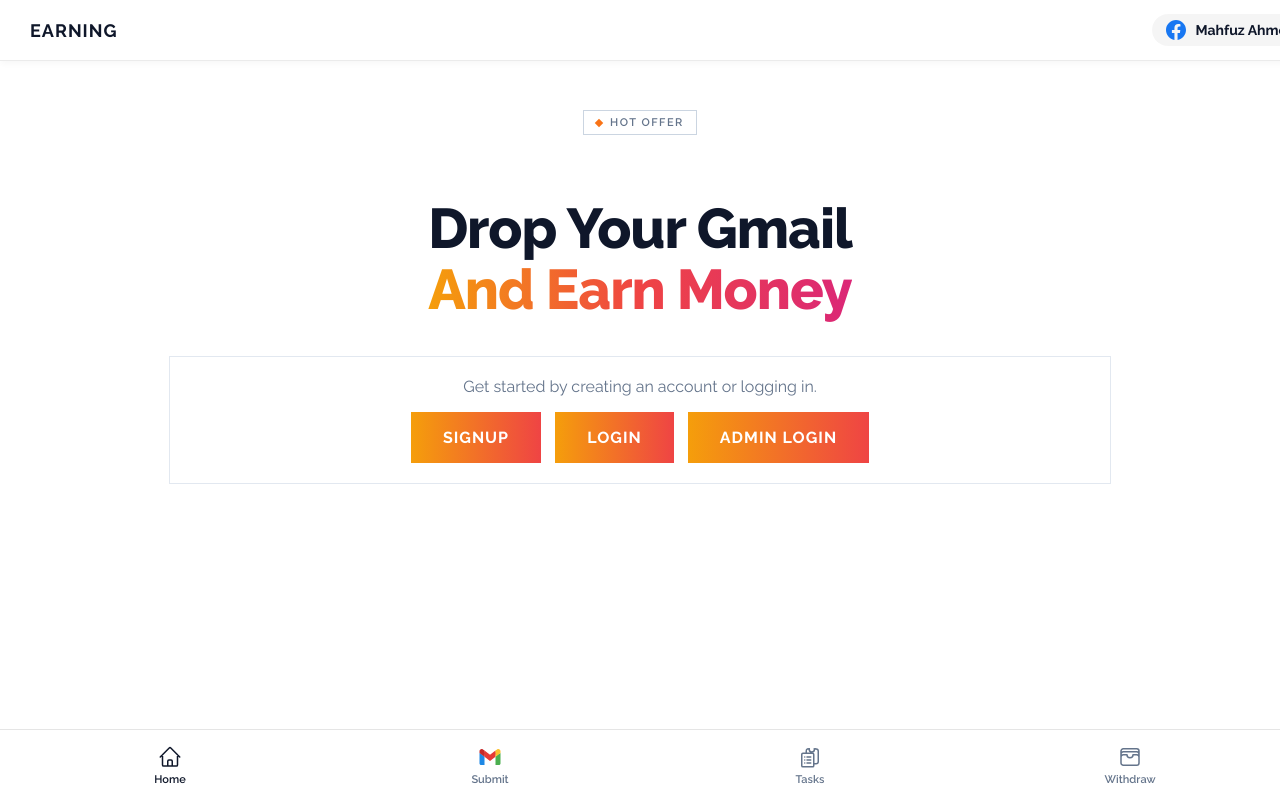
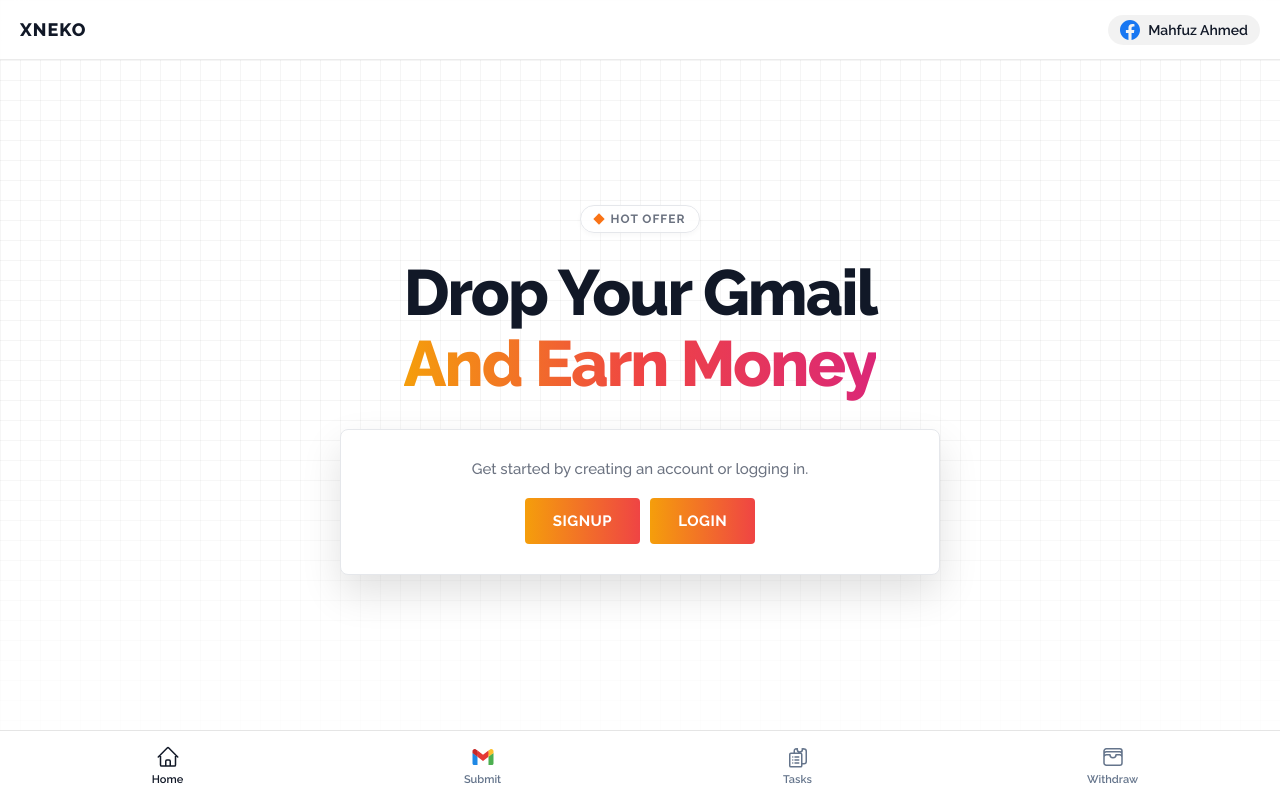
Before and after one commit to shahariarmahfuz/gmail, a FastAPI app: page / in a window 1280 px wide. Run offline with FastAPI, Linux system fonts and the light colour scheme; parts of the project's set-up code (start-up, migrations or seed data) failed here and were passed over.

Commit message:
Update home.html

```diff
--- a/templates/home.html
+++ b/templates/home.html
@@ -3,60 +3,248 @@
 <head>
   <meta charset="UTF-8">
   <meta name="viewport" content="width=device-width, initial-scale=1.0">
-  <title>Earning</title>
+  <title>Home - xneko</title>
+
   <link rel="preconnect" href="https://fonts.googleapis.com">
   <link rel="preconnect" href="https://fonts.gstatic.com" crossorigin>
-  <link href="https://fonts.googleapis.com/css2?family=Raleway:wght@400;500;600;700;800;900&display=swap" rel="stylesheet">
+  <link href="https://fonts.googleapis.com/css2?family=Raleway:wght@300;400;500;600;700;800&display=swap" rel="stylesheet">
+
+  <style>
+    /* --- CSS Variables & Reset --- */
+    :root{
+      --bg-body: #ffffff;
+      --card-bg: #ffffff;
+      --text-main: #111827;
+      --text-muted: #6b7280;
+      --border: #e5e7eb;
+      --shadow: 0 18px 40px rgba(0,0,0,0.12);
+      --btn: #111827;
+      --btn-hover: #0b1220;
+      --gradient-btn: linear-gradient(to right, #f59e0b, #ef4444);
+    }
+
+    * {
+      box-sizing: border-box;
+      margin: 0;
+      padding: 0;
+    }
+
+    body {
+      font-family: 'Raleway', sans-serif;
+      background-color: var(--bg-body);
+      color: var(--text-main);
+      min-height: 100vh;
+      position: relative;
+    }
+
+    /* --- GRID BACKGROUND --- */
+    .grid-wrapper {
+      position: fixed;
+      top: 0;
+      left: 0;
+      width: 100%;
+      height: 100vh;
+      z-index: -1;
+      pointer-events: none;
+      background-color: #ffffff;
+      overflow: hidden;
+    }
+
+    .grid-background {
+      position: absolute;
+      top: 0;
+      right: 0;
+      bottom: 0;
+      left: 0;
+      background-image:
+          linear-gradient(to right, rgba(0, 0, 0, 0.04) 1px, transparent 1px),
+          linear-gradient(to bottom, rgba(0, 0, 0, 0.04) 1px, transparent 1px);
+      background-size: 20px 20px;
+      -webkit-mask-image: linear-gradient(to bottom, black 50%, transparent 100%);
+      mask-image: linear-gradient(to bottom, black 50%, transparent 100%);
+    }
+
+    /* --- TOP NAVBAR --- */
+    .top-nav {
+      position: fixed; top: 0; left: 0; width: 100%; height: 60px;
+      display: flex; justify-content: space-between; align-items: center;
+      padding: 0 20px;
+      background: rgba(255,255,255,0.85); backdrop-filter: blur(12px);
+      border-bottom: 1px solid rgba(0,0,0,0.08); z-index: 100;
+    }
+
+    .nav-brand {
+      font-size: 18px; font-weight: 800; text-transform: uppercase; letter-spacing: 1px;
+    }
+
+    .fb-btn {
+      display: flex; align-items: center; text-decoration: none;
+      color: var(--text-main); padding: 5px 12px;
+      background: rgba(0,0,0,0.05); border-radius: 30px;
+      transition: background 0.2s; max-width: 100%;
+    }
+    .fb-btn:hover { background: rgba(0,0,0,0.1); }
+
+    .fb-icon-svg {
+      width: 20px; height: 20px; color: #1877F2; margin-right: 8px; flex-shrink: 0;
+    }
+
+    .fb-name {
+      font-size: 14px; font-weight: 600; white-space: nowrap;
+      overflow: hidden; text-overflow: ellipsis;
+    }
+
+    @media (max-width: 380px) {
+      .top-nav { padding: 0 10px; }
+      .nav-brand { font-size: 16px; }
+      .fb-btn { padding: 4px 10px; max-width: 150px; }
+      .fb-name { font-size: 12px; }
+      .fb-icon-svg { width: 16px; height: 16px; margin-right: 5px; }
+    }
+
+    /* --- MAIN HERO SECTION --- */
+    .main-content {
+      min-height: 100vh;
+      display: flex; flex-direction: column; align-items: center; justify-content: center;
+      text-align: center;
+      padding: 80px 20px 100px;
+    }
+
+    /* Hot Offer Badge */
+    .hero-badge {
+      display: inline-flex; align-items: center; gap: 8px;
+      padding: 6px 14px; border: 1px solid var(--border);
+      background: rgba(255,255,255,0.8); border-radius: 50px;
+      margin-bottom: 25px; box-shadow: 0 2px 5px rgba(0,0,0,0.03);
+    }
+    .badge-dot {
+      width: 8px; height: 8px; background: #f97316;
+      transform: rotate(45deg); display: inline-block;
+    }
+    .badge-text {
+      font-size: 12px; font-weight: 700; text-transform: uppercase;
+      letter-spacing: 1px; color: var(--text-muted);
+    }
+
+    /* Hero Title */
+    .hero-title {
+      font-size: clamp(2.5rem, 8vw, 4rem);
+      font-weight: 800; margin: 0 0 30px;
+      color: var(--text-main); line-height: 1.1; letter-spacing: -0.03em;
+    }
+    .gradient-text {
+      background: linear-gradient(to right, #f59e0b, #ef4444, #db2777);
+      -webkit-background-clip: text; color: transparent;
+    }
+
+    /* Card & Buttons */
+    .action-card {
+      width: min(600px, 100%);
+      background: var(--card-bg);
+      border: 1px solid var(--border);
+      border-radius: 8px;
+      box-shadow: var(--shadow);
+      padding: 30px;
+    }
+
+    .card-text {
+      color: var(--text-muted); font-size: 15px; font-weight: 500; margin-bottom: 20px;
+    }
+
+    .btn-group {
+      display: flex; flex-wrap: wrap; justify-content: center; gap: 10px;
+    }
+
+    .hero-btn {
+      text-decoration: none; display: inline-block;
+      padding: 14px 28px; font-size: 15px; font-weight: 700;
+      text-transform: uppercase; letter-spacing: 0.5px;
+      color: #fff; background: var(--gradient-btn);
+      border-radius: 4px; transition: transform 0.1s, opacity 0.2s;
+      border: none;
+    }
+    .hero-btn:active { transform: translateY(1px); }
+    .hero-btn:hover { opacity: 0.9; }
+
+    /* --- BOTTOM NAVBAR --- */
+    .bottom-nav {
+      position: fixed; bottom: 0; left: 0; width: 100%; height: 70px;
+      background: rgba(255,255,255,0.85); backdrop-filter: blur(10px);
+      border-top: 1px solid rgba(0,0,0,0.1);
+      display: flex; justify-content: space-around; align-items: center;
+      padding: 0 10px; z-index: 100;
+    }
+
+    .nav-item {
+      display: flex; flex-direction: column; align-items: center;
+      text-decoration: none; color: #64748b; width: 25%;
+    }
+    /* Active state for Home page */
+    .nav-item.active { color: var(--text-main); }
+    .nav-icon-svg { width: 24px; height: 24px; margin-bottom: 4px; }
+    .nav-text { font-size: 11px; font-weight: 600; }
+
+  </style>
 </head>
-<body style="margin:0; padding:0; box-sizing:border-box; font-family:'Raleway', sans-serif; background:#ffffff; color:#1e293b; min-height:100vh;">
-  <div style="position:fixed; top:0; left:0; width:100%; height:60px; display:flex; justify-content:space-between; align-items:center; padding:0 30px; background:rgba(255,255,255,0.9); backdrop-filter:blur(12px); border-bottom:1px solid rgba(0,0,0,0.08); box-shadow:0 4px 6px -1px rgba(0,0,0,0.03); z-index:100;">
-    <div style="font-size:18px; font-weight:700; color:#0f172a; text-transform:uppercase; letter-spacing:1px;">Earning</div>
-    <a href="https://www.facebook.com/YOUR_LINK_HERE" target="_blank" style="display:flex; align-items:center; text-decoration:none; color:#0f172a; padding:6px 14px; background:rgba(0,0,0,0.04); border-radius:30px;">
-      <svg style="width:20px; height:20px; color:#1877F2; margin-right:10px;" xmlns="http://www.w3.org/2000/svg" viewBox="0 0 24 24" fill="currentColor">
+
+<body>
+
+  <div class="grid-wrapper">
+      <div class="grid-background"></div>
+  </div>
+
+  <div class="top-nav">
+    <div class="nav-brand">xneko</div>
+    <a href="https://www.facebook.com/theeliteman" target="_blank" class="fb-btn">
+      <svg class="fb-icon-svg" xmlns="http://www.w3.org/2000/svg" viewBox="0 0 24 24" fill="currentColor">
         <path d="M24 12.073c0-6.627-5.373-12-12-12s-12 5.373-12 12c0 5.99 4.388 10.954 10.125 11.854v-8.385H7.078v-3.47h3.047V9.43c0-3.007 1.792-4.669 4.533-4.669 1.312 0 2.686.235 2.686.235v2.953H15.83c-1.491 0-1.956.925-1.956 1.874v2.25h3.328l-.532 3.47h-2.796v8.385C19.612 23.027 24 18.062 24 12.073z"/>
       </svg>
-      <span style="font-size:14px; font-weight:700; white-space:nowrap;">Mahfuz Ahmed</span>
+      <span class="fb-name">Mahfuz Ahmed</span>
     </a>
   </div>
 
-  <main style="padding-top:110px; max-width:900px; margin:0 auto; padding-left:20px; padding-right:20px; padding-bottom:100px; display:flex; flex-direction:column; align-items:center; text-align:center;">
-    <div style="display:inline-flex; align-items:center; gap:8px; padding:5px 12px; border:1px solid #cbd5e1; background:rgba(255,255,255,0.95); margin-bottom:25px;">
-      <span style="width:6px; height:6px; background:#f97316; transform:rotate(45deg); display:inline-block;"></span>
-      <span style="font-size:11px; font-weight:600; text-transform:uppercase; letter-spacing:1.5px; color:#64748b;">Hot Offer</span>
+  <main class="main-content">
+
+    <div class="hero-badge">
+      <span class="badge-dot"></span>
+      <span class="badge-text">Hot Offer</span>
     </div>
 
-    <h1 style="font-size:3.5rem; font-weight:800; margin-bottom:35px; color:#0f172a; line-height:1.1; letter-spacing:-1px;">
+    <h1 class="hero-title">
       Drop Your Gmail <br>
-      <span style="background:linear-gradient(to right, #f59e0b, #ef4444, #db2777); -webkit-background-clip:text; color:transparent;">And Earn Money</span>
+      <span class="gradient-text">And Earn Money</span>
     </h1>
 
-    <div style="width:100%; background:#fff; border:1px solid #e2e8f0; padding:20px; text-align:center;">
-      <p style="color:#64748b; margin:0;">Get started by creating an account or logging in.</p>
-      <div style="margin-top:16px;">
-        <a href="/signup" style="text-decoration:none; display:inline-block; padding:16px 32px; font-size:16px; font-weight:700; text-transform:uppercase; letter-spacing:1px; color:#fff; background:linear-gradient(to right, #f59e0b, #ef4444); border:none;">Signup</a>
-        <a href="/login" style="text-decoration:none; display:inline-block; margin-left:10px; padding:16px 32px; font-size:16px; font-weight:700; text-transform:uppercase; letter-spacing:1px; color:#fff; background:linear-gradient(to right, #f59e0b, #ef4444);">Login</a>
-        <a href="/admin/login" style="text-decoration:none; display:inline-block; margin-left:10px; padding:16px 32px; font-size:16px; font-weight:700; text-transform:uppercase; letter-spacing:1px; color:#fff; background:linear-gradient(to right, #f59e0b, #ef4444);">Admin Login</a>
+    <div class="action-card">
+      <p class="card-text">Get started by creating an account or logging in.</p>
+      <div class="btn-group">
+        <a href="/signup" class="hero-btn">Signup</a>
+        <a href="/login" class="hero-btn">Login</a>
       </div>
     </div>
+
   </main>
 
-  <nav style="position:fixed; bottom:0; left:0; width:100%; height:70px; background:rgba(255,255,255,0.98); backdrop-filter:blur(10px); border-top:1px solid rgba(0,0,0,0.1); display:flex; justify-content:space-around; align-items:center; padding:0 10px;">
-    <a href="/" style="display:flex; flex-direction:column; align-items:center; text-decoration:none; color:#0f172a; width:25%;">
-      <svg style="width:24px; height:24px; margin-bottom:4px;" xmlns="http://www.w3.org/2000/svg" fill="none" viewBox="0 0 24 24" stroke-width="1.5" stroke="currentColor"><path stroke-linecap="round" stroke-linejoin="round" d="M2.25 12l8.954-8.955c.44-.439 1.152-.439 1.591 0L21.75 12M4.5 9.75v10.125c0 .621.504 1.125 1.125 1.125H9.75v-4.875c0-.621.504-1.125 1.125-1.125h2.25c.621 0 1.125.504 1.125 1.125V21h4.125c.621 0 1.125-.504 1.125-1.125V9.75M8.25 21h8.25" /></svg>
-      <span style="font-size:11px; font-weight:600;">Home</span>
+  <nav class="bottom-nav">
+    <a href="/" class="nav-item active">
+      <svg class="nav-icon-svg" xmlns="http://www.w3.org/2000/svg" fill="none" viewBox="0 0 24 24" stroke-width="1.5" stroke="currentColor"><path stroke-linecap="round" stroke-linejoin="round" d="M2.25 12l8.954-8.955c.44-.439 1.152-.439 1.591 0L21.75 12M4.5 9.75v10.125c0 .621.504 1.125 1.125 1.125H9.75v-4.875c0-.621.504-1.125 1.125-1.125h2.25c.621 0 1.125.504 1.125 1.125V21h4.125c.621 0 1.125-.504 1.125-1.125V9.75M8.25 21h8.25" /></svg>
+      <span class="nav-text">Home</span>
     </a>
-    <a href="/user/gmail" style="display:flex; flex-direction:column; align-items:center; text-decoration:none; color:#64748b; width:25%;">
-      <svg style="width:24px; height:24px; margin-bottom:4px;" xmlns="http://www.w3.org/2000/svg" viewBox="0 0 48 48"><path fill="#4caf50" d="M45,16.2l-5,2.75l-5,4.75L35,40h7c1.657,0,3-1.343,3-3V16.2z"></path><path fill="#1e88e5" d="M3,16.2l3.614,1.71L13,23.7V40H6c-1.657,0-3-1.343-3-3V16.2z"></path><polygon fill="#e53935" points="35,11.2 24,19.45 13,11.2 12,17 13,23.7 24,31.95 35,23.7 36,17"></polygon><path fill="#c62828" d="M3,12.298V16.2l10,7.5V11.2L9.876,8.859C9.132,8.301,8.228,8,7.298,8h0C4.924,8,3,9.924,3,12.298z"></path><path fill="#fbc02d" d="M45,12.298V16.2l-10,7.5V11.2l3.124-2.341C38.868,8.301,39.772,8,40.702,8h0 C43.076,8,45,9.924,45,12.298z"></path></svg>
-      <span style="font-size:11px; font-weight:600;">Submit</span>
+    <a href="/user/gmail" class="nav-item">
+      <svg class="nav-icon-svg" xmlns="http://www.w3.org/2000/svg" viewBox="0 0 48 48"><path fill="#4caf50" d="M45,16.2l-5,2.75l-5,4.75L35,40h7c1.657,0,3-1.343,3-3V16.2z"></path><path fill="#1e88e5" d="M3,16.2l3.614,1.71L13,23.7V40H6c-1.657,0-3-1.343-3-3V16.2z"></path><polygon fill="#e53935" points="35,11.2 24,19.45 13,11.2 12,17 13,23.7 24,31.95 35,23.7 36,17"></polygon><path fill="#c62828" d="M3,12.298V16.2l10,7.5V11.2L9.876,8.859C9.132,8.301,8.228,8,7.298,8h0C4.924,8,3,9.924,3,12.298z"></path><path fill="#fbc02d" d="M45,12.298V16.2l-10,7.5V11.2l3.124-2.341C38.868,8.301,39.772,8,40.702,8h0 C43.076,8,45,9.924,45,12.298z"></path></svg>
+      <span class="nav-text">Submit</span>
     </a>
-    <a href="/user/tasks" style="display:flex; flex-direction:column; align-items:center; text-decoration:none; color:#64748b; width:25%;">
-      <svg style="width:24px; height:24px; margin-bottom:4px;" xmlns="http://www.w3.org/2000/svg" fill="none" viewBox="0 0 24 24" stroke-width="1.5" stroke="currentColor"><path stroke-linecap="round" stroke-linejoin="round" d="M9 12h3.75M9 15h3.75M9 18h3.75m3 .75H18a2.25 2.25 0 002.25-2.25V6.108c0-1.135-.845-2.098-1.976-2.192a48.424 48.424 0 00-1.123-.08m-5.801 0c-.065.21-.1.433-.1.664 0 1.414 1.146 2.56 2.56 2.56 1.415 0 2.56-1.146 2.56-2.56a2.573 2.573 0 00-.1-.664m-5.8 0c-.376.023-.75.05-1.124.08C9.095 4.01 8.25 4.973 8.25 6.108V8.25m0 0H4.875c-.621 0-1.125.504-1.125 1.125v11.25c0 .621.504 1.125 1.125 1.125h9.75c.621 0 1.125-.504 1.125-1.125V9.375c0-.621-.504-1.125-1.125-1.125H8.25zM6.75 12h.008v.008H6.75V12zm0 3h.008v.008H6.75V15zm0 3h.008v.008H6.75V18z" /></svg>
-      <span style="font-size:11px; font-weight:600;">Tasks</span>
+    <a href="/user/tasks" class="nav-item">
+      <svg class="nav-icon-svg" xmlns="http://www.w3.org/2000/svg" fill="none" viewBox="0 0 24 24" stroke-width="1.5" stroke="currentColor">
+        <path stroke-linecap="round" stroke-linejoin="round" d="M9 12h3.75M9 15h3.75M9 18h3.75m3 .75H18a2.25 2.25 0 002.25-2.25V6.108c0-1.135-.845-2.098-1.976-2.192a48.424 48.424 0 00-1.123-.08m-5.801 0c-.065.21-.1.433-.1.664 0 1.414 1.146 2.56 2.56 2.56 1.415 0 2.56-1.146 2.56-2.56a2.573 2.573 0 00-.1-.664m-5.8 0c-.376.023-.75.05-1.124.08C9.095 4.01 8.25 4.973 8.25 6.108V8.25m0 0H4.875c-.621 0-1.125.504-1.125 1.125v11.25c0 .621.504 1.125 1.125 1.125h9.75c.621 0 1.125-.504 1.125-1.125V9.375c0-.621-.504-1.125-1.125-1.125H8.25zM6.75 12h.008v.008H6.75V12zm0 3h.008v.008H6.75V15zm0 3h.008v.008H6.75V18z" />
+      </svg>
+      <span class="nav-text">Tasks</span>
     </a>
-    <a href="/user/withdraw" style="display:flex; flex-direction:column; align-items:center; text-decoration:none; color:#64748b; width:25%;">
-      <svg style="width:24px; height:24px; margin-bottom:4px;" xmlns="http://www.w3.org/2000/svg" fill="none" viewBox="0 0 24 24" stroke-width="1.5" stroke="currentColor"><path stroke-linecap="round" stroke-linejoin="round" d="M21 12a2.25 2.25 0 00-2.25-2.25H15a3 3 0 11-6 0H5.25A2.25 2.25 0 003 12m18 0v6a2.25 2.25 0 01-2.25 2.25H5.25A2.25 2.25 0 013 18v-6m18 0V9M3 12V9m18 0a2.25 2.25 0 00-2.25-2.25H5.25A2.25 2.25 0 003 9m18 0V6a2.25 2.25 0 00-2.25-2.25H5.25A2.25 2.25 0 003 6v3" /></svg>
-      <span style="font-size:11px; font-weight:600;">Withdraw</span>
+    <a href="/user/withdraw" class="nav-item">
+      <svg class="nav-icon-svg" xmlns="http://www.w3.org/2000/svg" fill="none" viewBox="0 0 24 24" stroke-width="1.5" stroke="currentColor"><path stroke-linecap="round" stroke-linejoin="round" d="M21 12a2.25 2.25 0 00-2.25-2.25H15a3 3 0 11-6 0H5.25A2.25 2.25 0 003 12m18 0v6a2.25 2.25 0 01-2.25 2.25H5.25A2.25 2.25 0 013 18v-6m18 0V9M3 12V9m18 0a2.25 2.25 0 00-2.25-2.25H5.25A2.25 2.25 0 003 9m18 0V6a2.25 2.25 0 00-2.25-2.25H5.25A2.25 2.25 0 003 6v3" /></svg>
+      <span class="nav-text">Withdraw</span>
     </a>
   </nav>
+
 </body>
 </html>
```
